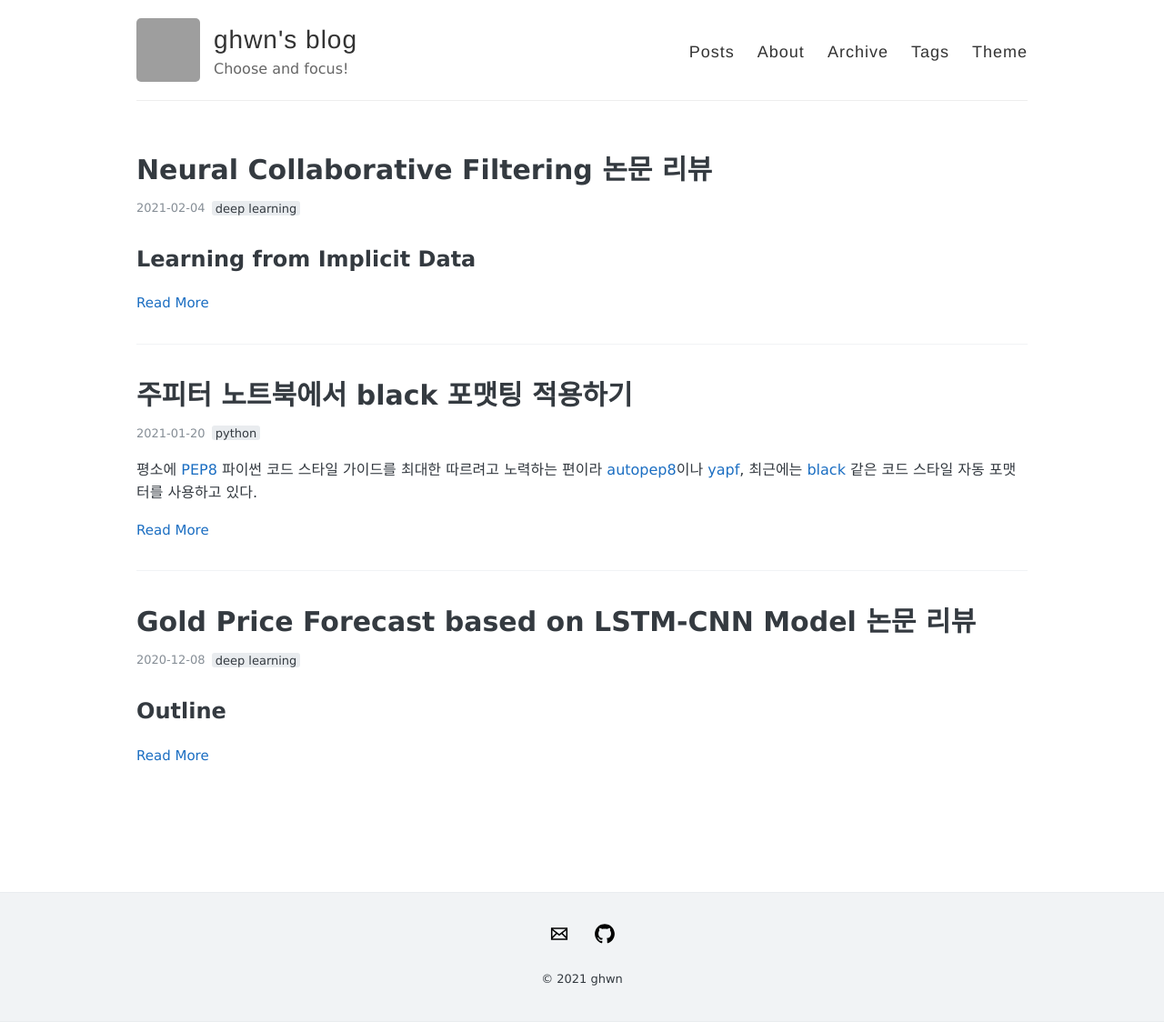
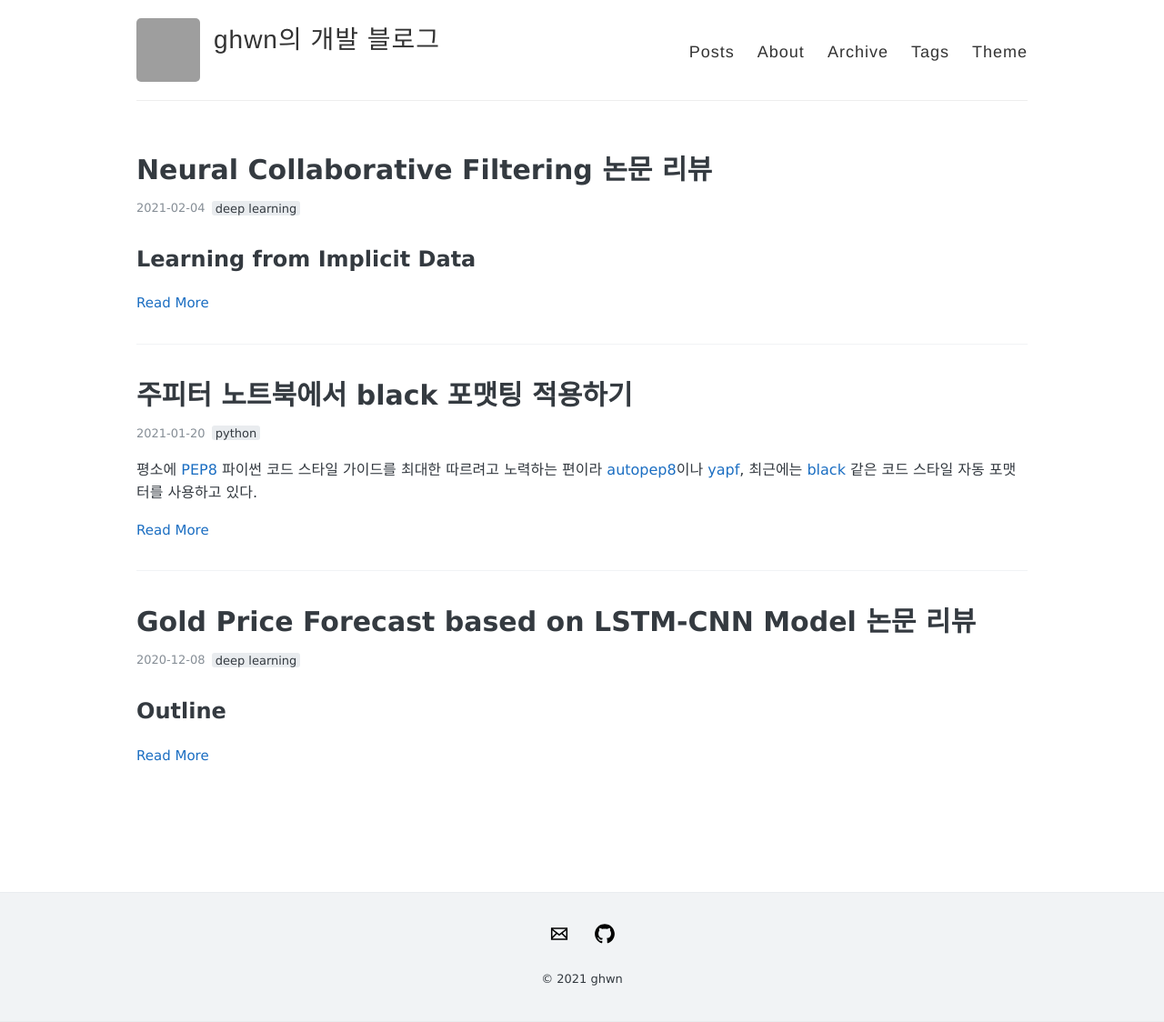
Before and after one commit to ghwn/ghwn.github.io, a Jekyll site: the page built from index.html, in a window 1280 px wide. Shown: the whole page at 91% size. Built offline with Jekyll 4.4.1, drawn with Linux system fonts in a browser that asks for light colours; the list of posts is cut into pages by our own code; grey boxes are pictures that could not be loaded.

Commit message:
name & description 변경

```diff
--- a/_config.yml
+++ b/_config.yml
@@ -3,10 +3,10 @@
 #
 
 # Name of your site (displayed in the header)
-name: ghwn's blog
+name: ghwn의 개발 블로그
 
 # Short bio or description (displayed in the header)
-description: Choose and focus!
+description:
 
 #
 # Flags below are optional
```
